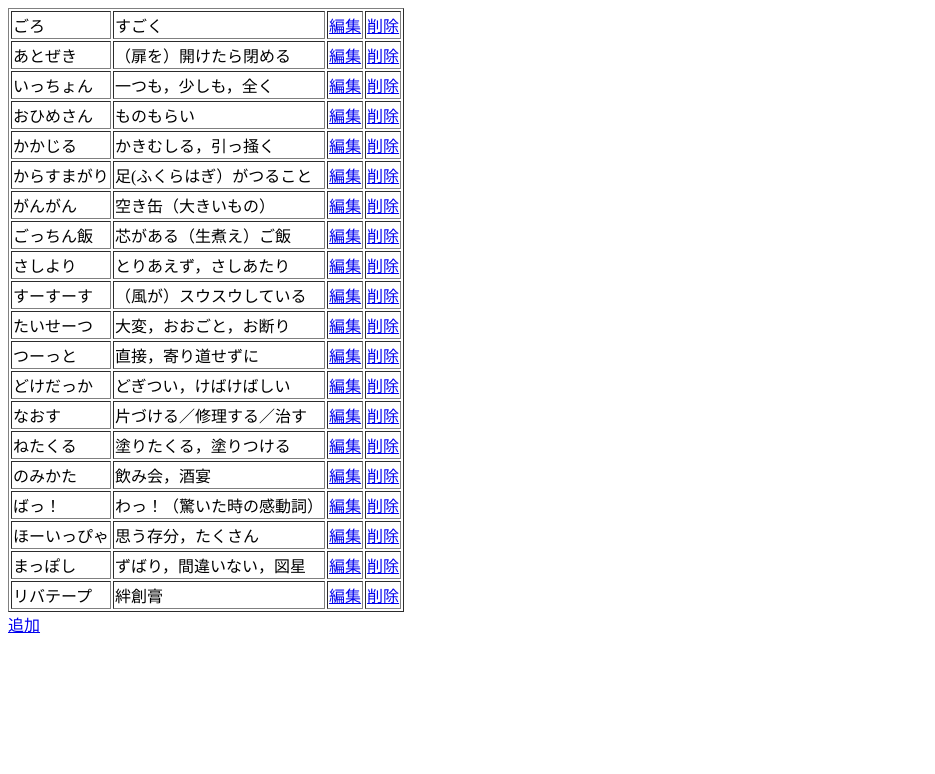
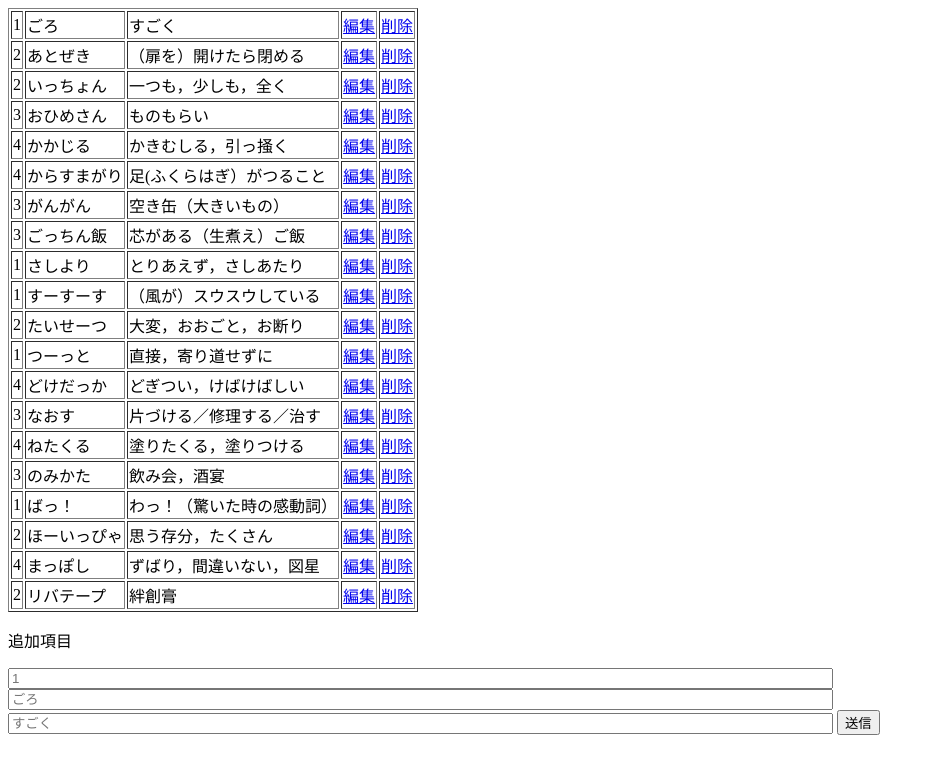
Before and after one commit to kaaa43246y/sotsugyouseisaku, a Flask app: page /edit in a window 1280 px wide. Shown: the top 774 px of the page, without its empty margins (0-935 px from the left). Run offline with Flask 2, Linux system fonts and the light colour scheme; data comes from the database, SQL or seed files in the repository.

Commit message:
追加機能追加

```diff
--- a/app.py
+++ b/app.py
@@ -100,35 +100,37 @@ def edit():
     conn = sqlite3.connect('hougen.db')
     c = conn.cursor()
 
-    c.execute('SELECT word,mean from hougen')
+    c.execute('SELECT category_id,word,mean from hougen')
     edit = []
 
     for row in c.fetchall():
-        edit.append({"word":row[0],"mean":row[1]})
+        edit.append({"category_id":row[0],"word":row[1],"mean":row[2]})
     c.close()
     print(edit)
 
 
     return render_template("edit.html",edit=edit)
 
-# @app.route("/add",methods=["GET"])
-# def add_get():
-#     return render_template("add.html")
 
-# @app.route("/add",methods=["POST"])
-# def add_post():
-#     word=request.form.get("hougen")
-#     mean=request.form.get("imi")
-#     conn = sqlite3.connect('hougen.db')
-#     c = conn.cursor()
+@app.route("/add",methods=["GET"])
+def add_get():
+    return render_template("edit.html")
 
-#     c.execute('insert into hougen values(null,?,?,?)',(id,word,mean))
-#     conn.commit()
-#     conn.close()
-#     print(edit)
+@app.route("/add",methods=["POST"])
+def add_post():
+    category_id=request.form.get("category_id")
+    word=request.form.get("hougen")
+    mean=request.form.get("mean")
+    conn = sqlite3.connect('hougen.db')
+    c = conn.cursor()
+
+    c.execute('insert into hougen values(null,?,?,?)',(category_id,word,mean))
+    conn.commit()
+    conn.close()
+    print(edit)
 
 
-#     return redirect("/edit")
+    return redirect("/edit")
 
 
 
--- a/templates/add.html
+++ b/templates/add.html
@@ -8,7 +8,7 @@
 <body>
     <form action="/add" method="post">
         <input type="text" size="100" maxlength="100" name="hougen">
-        <input type="text" size="100" maxlength="100" name="imi">
+        <input type="text" size="100" maxlength="100" name="mean">
         <input type="submit" name="save" value="送信">
 
 
--- a/templates/edit.html
+++ b/templates/edit.html
@@ -10,6 +10,7 @@
     <table border="1">
         {% for item in edit %}
         <tr>
+            <td>{{item["category_id"]}}</td>
             <td>{{item["word"]}}</td>
             <td>{{item["mean"]}}</td>
             <td><a href="/edit/{{item['word']}}">編集</a></td>
@@ -19,7 +20,14 @@
         {% endfor %}
 
     </table>
-    <a href="/add">追加</a>
+    <!-- <a href="/add">追加</a> -->
+    <p>追加項目</p>
+    <form action="/add" method="post">
+        <input type="text" size="100" maxlength="100" name="category_id" placeholder="1"><br>
+        <input type="text" size="100" maxlength="100" name="hougen" placeholder="ごろ"><br>
+        <input type="text" size="100" maxlength="100" name="mean" placeholder="すごく">
+        <input type="submit" name="save" value="送信">
+    </form>
 
 </body>
 </html>
```
